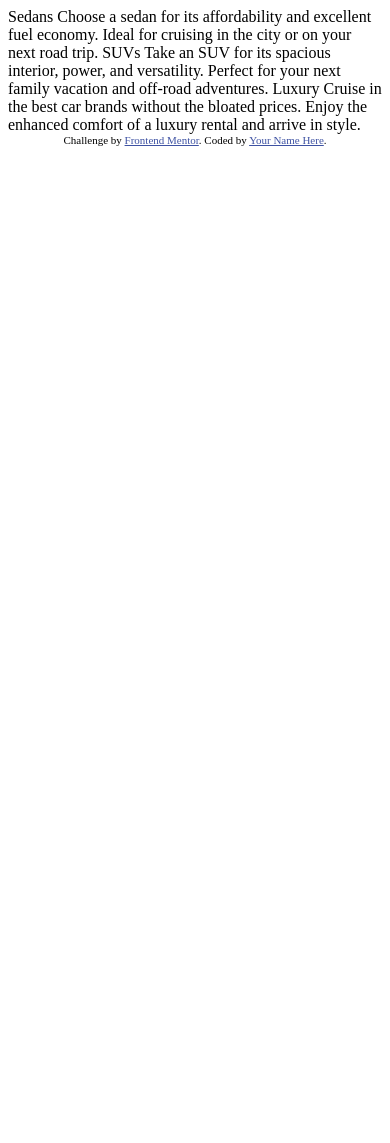
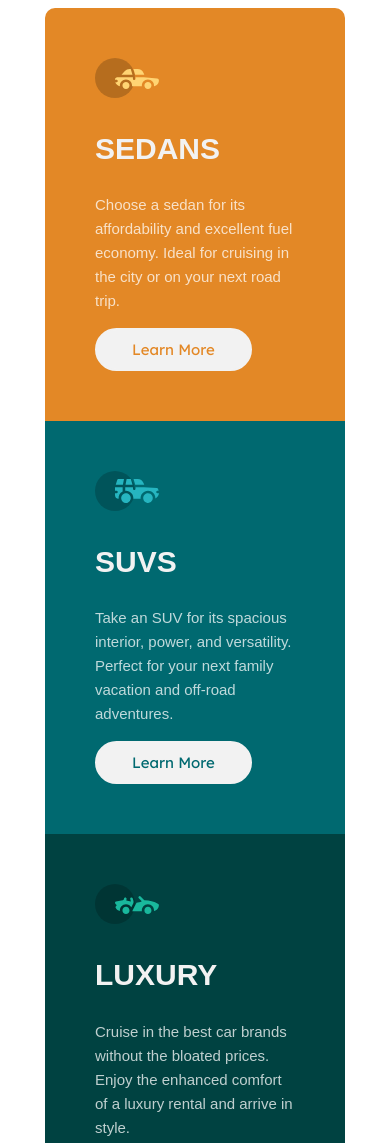
Before and after one commit to H0bG0blin9g/3-column-preview-card-component-main, a plain HTML site: page index.html in a window 390 px wide. Shown: the top 1143 px of the page. Before the commit the page ends 844 px from the top, so only its background shows below. Drawn offline with Linux system fonts and the light colour scheme.

Commit message:
update - mobile and desktop version complete

```diff
--- a/index.html
+++ b/index.html
@@ -5,32 +5,40 @@
   <meta name="viewport" content="width=device-width, initial-scale=1.0"> <!-- displays site properly based on user's device -->
 
   <link rel="icon" type="image/png" sizes="32x32" href="./images/favicon-32x32.png">
-
   <title>Frontend Mentor | 3-column preview card component</title>
-
-  <!-- Feel free to remove these styles or customise in your own stylesheet 👍 -->
-  <style>
-    .attribution { font-size: 11px; text-align: center; }
-    .attribution a { color: hsl(228, 45%, 44%); }
-  </style>
+  <link rel="stylesheet" href="style.css">
 </head>
 <body>
+  <main>
+    <div class="card-wrapper">
+      <div class="card card1">
+        <img src="./images/icon-sedans.svg" alt="">
+        <h1>Sedans</h1>
+        <p>Choose a sedan for its affordability and excellent fuel economy. Ideal for cruising in the city
+          or on your next road trip.</p>
+        <button>Learn More</button>
+      </div>
+      <div class="card card2">
+        <img src="./images/icon-suvs.svg" alt="">
+        <h1>SUVs</h1>
+        <p>Take an SUV for its spacious interior, power, and versatility. Perfect for your next family vacation
+          and off-road adventures.</p>
+        <button>Learn More</button>
+      </div>
+      <div class="card card3">
+        <img src="./images/icon-luxury.svg" alt="">
+        <h1>Luxury</h1>
+        <p>Cruise in the best car brands without the bloated prices. Enjoy the enhanced comfort of a luxury
+          rental and arrive in style.</p>
+        <button>Learn More</button>
+      </div>
+    </div>
+  </main>
 
-  Sedans
-  Choose a sedan for its affordability and excellent fuel economy. Ideal for cruising in the city
-  or on your next road trip.
-
-  SUVs
-  Take an SUV for its spacious interior, power, and versatility. Perfect for your next family vacation
-  and off-road adventures.
-
-  Luxury
-  Cruise in the best car brands without the bloated prices. Enjoy the enhanced comfort of a luxury
-  rental and arrive in style.
 
   <div class="attribution">
-    Challenge by <a href="https://www.frontendmentor.io?ref=challenge" target="_blank">Frontend Mentor</a>.
-    Coded by <a href="#">Your Name Here</a>.
+    Challenge by <a href="https://www.frontendmentor.io/profile/H0bG0blin9g" target="_blank">Frontend Mentor</a>.
+    Coded by <a href="https://github.com/H0bG0blin9g">H0bG0blin9g</a>.
   </div>
 </body>
 </html>
--- /dev/null
+++ b/style.css
@@ -0,0 +1,114 @@
+@import url('https://fonts.googleapis.com/css2?family=Lexend+Deca&display=swap');
+@import url('https://fonts.googleapis.com/css2?family=Big+Shoulders+Display:wght@700&display=swap');
+
+:root {
+    --bright-orange: hsl(31, 77%, 52%);
+    --dark-cyan: hsl(184, 100%, 22%);
+    --very-dark-cyan: hsl(179, 100%, 13%);
+    --transparent-white: hsla(0, 0%, 100%, 0.75);
+    --very-light-gray: hsl(0, 0%, 95%);
+}
+
+*, *::before, *::after {
+    box-sizing: border-box;
+}
+
+body{
+    font-size: 15px;
+    line-height: 1.6;
+    box-sizing: inherit;
+}
+
+p {
+    color: var(--transparent-white);
+    font-family: "Big Shoulders", sans-serif;
+}
+
+h1 {
+    color: var(--very-light-gray);
+    font-family: "Big Shoulders", sans-serif;
+    text-transform: uppercase;
+    font-stretch: condensed;
+}
+
+.card-wrapper {
+    width: 300px;
+    border-radius: 50px;
+    display: flex;
+    flex-direction: column;
+    justify-content: center;
+    align-content: center;
+    align-items: center;
+    justify-items: center;
+    min-height: 100vh;
+    margin: 0 auto;
+}
+
+.card {
+    padding: 50px;
+}
+
+.card1 {
+    background-color: var(--bright-orange);
+    border-radius: 10px 10px 0 0;
+}
+
+.card2 {
+    background-color: var(--dark-cyan);
+}
+
+.card3{
+    background-color: var(--very-dark-cyan);
+    border-radius: 0 0 10px 10px;
+}
+
+.card > button {
+    padding: 10px 35px;
+    margin: 0 auto;
+    border: 2px solid var(--very-light-gray);
+    border-radius: 100px;
+    background-color: var(--very-light-gray);
+    font-family: "Lexend Deca", sans-serif;
+    font-size: 15px;
+    box-sizing: border-box;
+}
+
+.card > button:hover {
+    border: 2px solid var(--very-light-gray);
+    background-color: transparent;
+    color: var(--very-light-gray);
+    transition: all ease-in-out 0.1s;
+}
+
+.card1 button {
+    color: var(--bright-orange);
+}
+
+.card2 button {
+    color: var(--dark-cyan);
+}
+
+.card3 button {
+    color: var(--very-dark-cyan);
+}
+
+.attribution { font-size: 11px; text-align: center; }
+.attribution a { color: hsl(228, 45%, 44%); }
+
+@media screen and (min-width: 1000px) {
+    .card-wrapper {
+        flex-direction: row;
+    }
+    .card {
+        min-width: 300px;
+    }
+    .card1 {
+        background-color: var(--bright-orange);
+        border-radius: 10px 0 0 10px;
+    }
+
+    .card3{
+        background-color: var(--very-dark-cyan);
+        border-radius: 0 10px 10px 0;
+    }
+}
```
